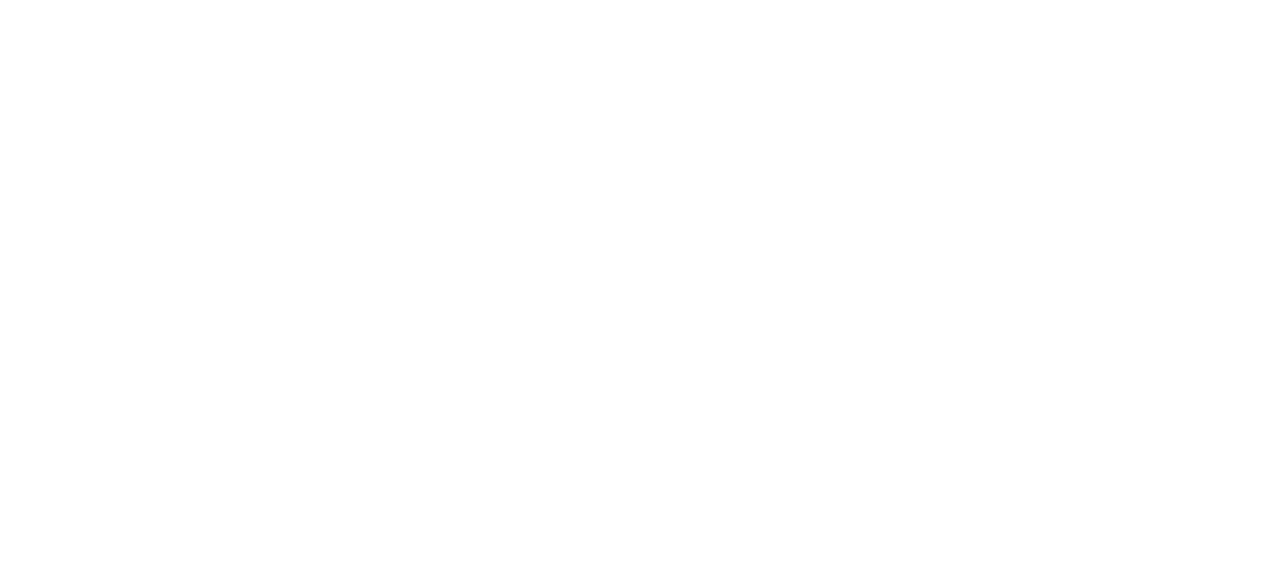
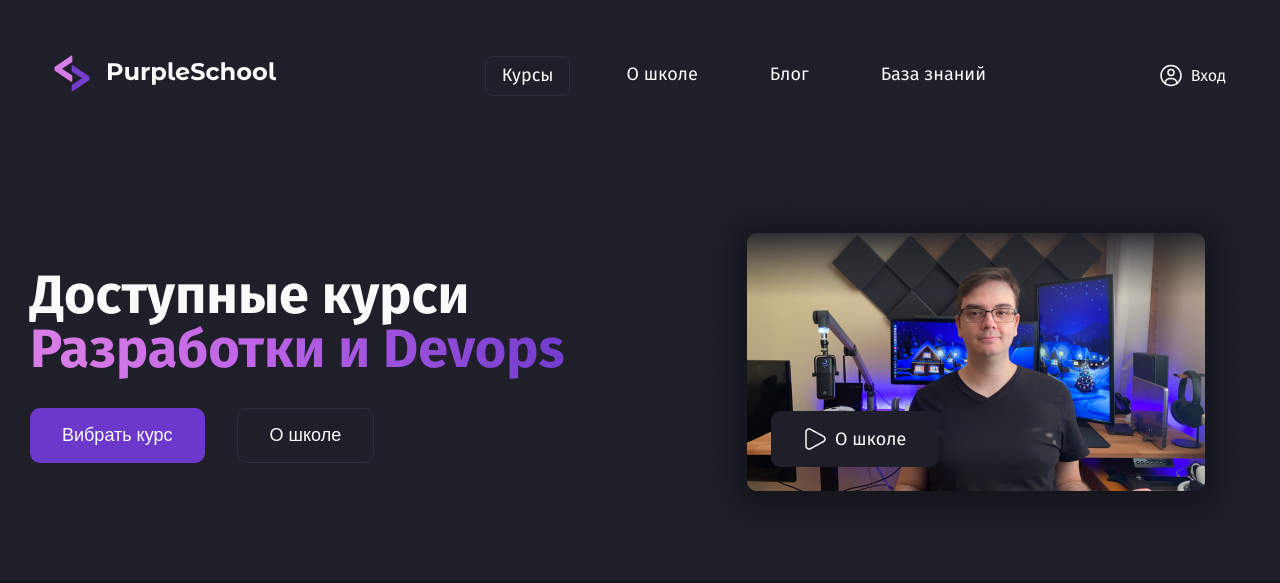
Before and after one commit to DmytroKovtun/HW2-CSS, a plain HTML site: page index.html in a window 1280 px wide. Drawn offline with Linux system fonts and the light colour scheme.

Commit message:
navigation

```diff
--- a/index.html
+++ b/index.html
@@ -1,10 +1,58 @@
-<!DOCTYPE html>
+<!doctype html>
 <html lang="en">
 <head>
     <meta charset="UTF-8">
-    <title>Title</title>
+    <meta name="viewport"
+          content="width=device-width, user-scalable=no, initial-scale=1.0, maximum-scale=1.0, minimum-scale=1.0">
+    <meta http-equiv="X-UA-Compatible" content="ie=edge">
+    <title>Document</title>
+    <link rel="preconnect" href="https://fonts.googleapis.com" />
+    <link rel="preconnect" href="https://fonts.gstatic.com" crossorigin />
+    <link
+            href="https://fonts.googleapis.com/css2?family=Fira+Sans:wght@400;700&display=swap"
+            rel="stylesheet"
+    />
+    <link rel="stylesheet" href="styles/global.css">
+    <link rel="stylesheet" href="styles/page.css">
+    <link rel="stylesheet" href="styles/componets.css">
+    <link rel="stylesheet" href="styles/header.css">
+    <link rel="stylesheet" href="styles/footer.css">
 </head>
 <body>
-
+    <header class="header">
+        <div class="header_wrapper">
+        <a><img class="header_logo" src="images/logo.svg" alt="logo"></a>
+        <nav class="menu">
+            <ul class="menu">
+                <li class="menu_item menu_item_active"><a href="#">Курсы</a></li>
+                <li class="menu_item"><a href="#">О школе</a></li>
+                <li class="menu_item"><a href="#">Блог</a></li>
+                <li class="menu_item"><a href="#">База знаний</a></li>
+            </ul>
+        </nav>
+        <div>
+            <a class="header_login">
+            <img src="images/user.svg" alt="Иконка о пользователях">
+            <div>Вход</div>
+            </a>
+            <button class="header_mobile_menu_button">
+                <img src="images/menu.svg" alt="Мобильное меню">
+            </button>
+        </div>
+        </div>
+    </header>
+<section class="section section_light">
+    <div class="hero">
+        <div class="hero_left">
+            <h1 class="hero_h1">
+                Доступные курси <span class="hero_h1_gradient"> Разработки и Devops</span>
+            </h1>
+            <div class="hero_cta">
+                <button class="button button_primary">Вибрать курс</button>
+                <button class="button button_ghost">О школе</button>
+            </div>
+        </div>
+        <img class="right" src="images/video.png" alt="Видео с автором">
+    </div>
+</section>
 </body>
-</html>
--- /dev/null
+++ b/styles/componets.css
@@ -0,0 +1,27 @@
+/*Section*/
+
+.section_light {
+    background-color: var(--color-bg-medium);
+}
+/*Button*/
+.button {
+    padding: 16px 32px;
+    color: var(--color-text);
+    background: none;
+    border: none;
+    font-weight: 400;
+    font-size: 18px;
+    line-height: 120%;
+    cursor: pointer;
+}
+.button_primary {
+    background: var(--color-primary);
+    border-radius: var(--border-10);
+}
+.button_ghost {
+    border:1px solid var(--color-stroke);
+    border-radius: var(--border-10);
+}
+.button_ghost:hover {
+    background: var(--color-primary-hover);
+}
--- /dev/null
+++ b/styles/global.css
@@ -0,0 +1,26 @@
+:root {
+    --color-primary: #6C38CC;
+    --color-primary-hover: #5b2bb2;
+    --color-bg:#16171D;
+    --color-text:#FAFAFA;
+    --color-link_hover:#AFB2BF;
+    --color-bg-light:#2E2D3D;
+    --color-bg-medium:#1E1F29;
+    --color-stroke:#2E2D3D;
+    --gradient: linear-gradient(93.33deg, #D77BE6 9.26%, #BE63E6 42.32%, #6C38CC 104.58%);
+
+    --border-8: 8px;
+    --border-10: 10px;
+    --layout-width: 1172px;
+
+}
+body {
+    background: var(--color-bg);
+    margin: 0;
+    font-family: 'Fira Sans', sans-serif;
+    font-style: normal;
+    font-weight: 400;
+}
+li a {
+    text-decoration: none;
+}
--- /dev/null
+++ b/styles/header.css
@@ -0,0 +1,74 @@
+/*header*/
+.header {
+    background-color: var(--color-bg-medium);
+}
+.header_wrapper {
+    max-width: var(--layout-width);
+    margin: 0 auto;
+    display: flex;
+    justify-content: space-between;
+    align-items: center;
+    padding: 40px 24px;
+}
+.header_login {
+    display: flex;
+    gap: 8px;
+    align-items: center;
+    line-height: 120%;
+    color: var(--color-text);
+}
+.header_login:hover {
+    color: var(--color-link_hover);
+}
+.header_mobile_menu_button {
+    display: none;
+    background: none;
+    border: none;
+    cursor: pointer;
+}
+@media (max-width: 960px) {
+    .header_login {
+        display: none;
+    }
+    .header_mobile_menu_button {
+        display: block;
+    }
+}
+@media (max-width: 480px) {
+    .header_logo {
+        max-width: 174px;
+    }
+}
+
+
+
+/*Menu*/
+.menu {
+    list-style: none;
+    display: flex;
+    gap: 40px;
+}
+.menu_item {
+    padding: 8px 16px;
+}
+.menu_item a{
+    font-style: normal;
+    font-weight: 400;
+    font-size:18px;
+    line-height: 120%;
+    color:var(--color-text)
+
+}
+.menu_item:hover a{
+    color: var(--color-link_hover);
+
+}
+.menu_item_active {
+    border:1px solid var(--color-stroke);
+    border-radius: var(--border-8);
+}
+@media (max-width: 960px) {
+    .menu {
+        display: none;
+    }
+}
--- /dev/null
+++ b/styles/page.css
@@ -0,0 +1,32 @@
+/*Section*/
+.hero {
+    max-width: 1220px;
+    margin: 0 auto;
+    display: flex;
+    justify-content: space-between;
+    align-items: center;
+    padding: 40px 24px;
+}
+.hero_left {
+    display: flex;
+    flex-direction: column;
+    gap: 32px;
+}
+.hero_h1 {
+    margin: 0;
+    font-weight: 700;
+    font-size: 54px;
+    line-height: 100%;
+    color: var(--color-text);
+}
+.hero_h1_gradient {
+    background: var(--gradient);
+    -webkit-background-clip: text;
+    -webkit-text-fill-color: transparent;
+    background-clip: text;
+    text-fill-color: transparent;
+}
+.hero_cta {
+    display: flex;
+    gap: 32px;
+}
```
Also changed, not shown: images/calendar-icon.svg (added), images/cover.png (added), images/logo.svg (added), images/logos/ct.svg (added), images/logos/st.svg (added), images/logos/ud.svg (added), images/menu.svg (added), images/social/telegram.svg (added), images/social/vk.svg (added), images/social/youtube.svg (added), images/star-icon.svg (added), images/user.svg (added), images/video.png (added), images/view-icon.svg (added), 1 more files.
